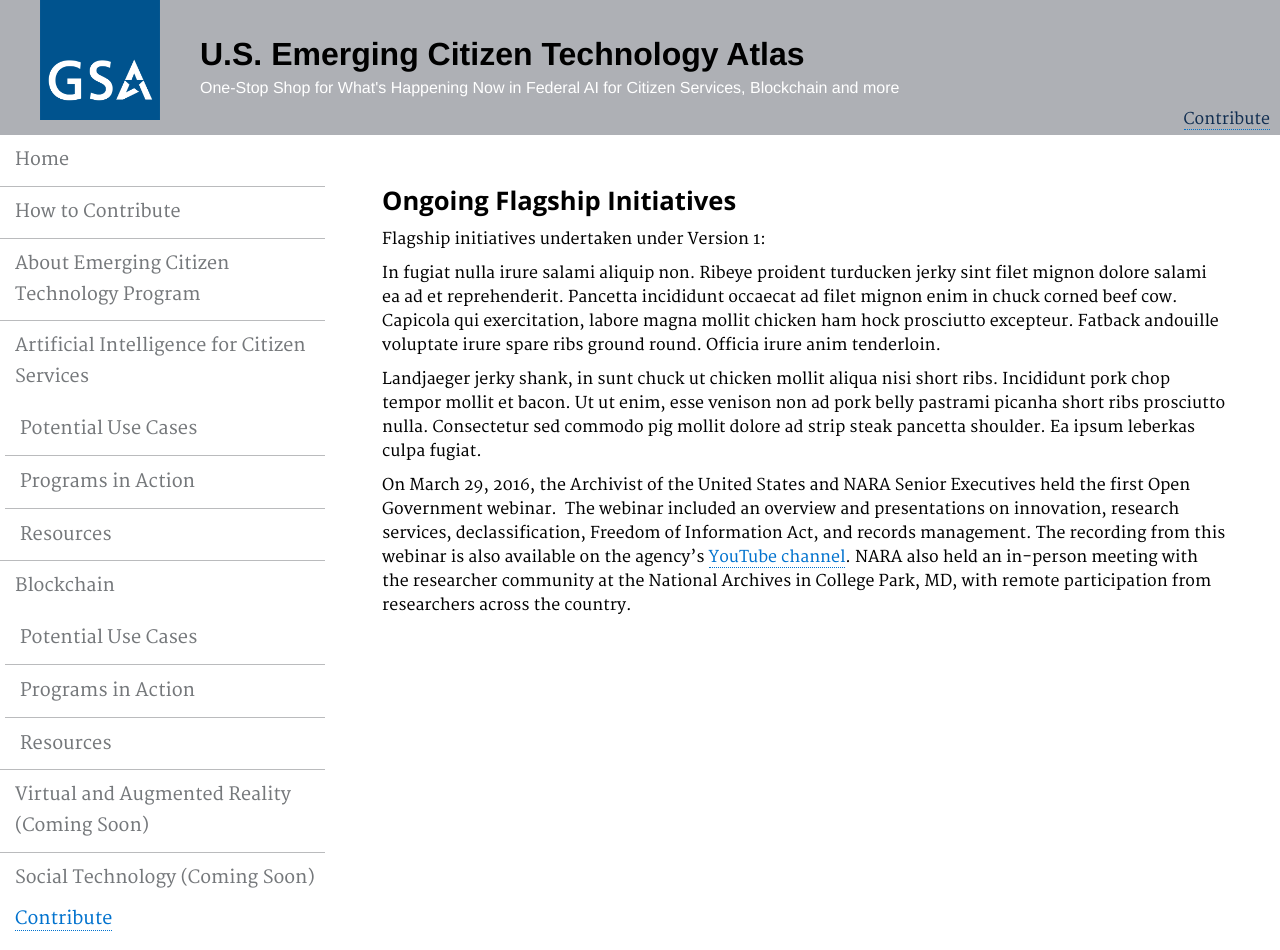
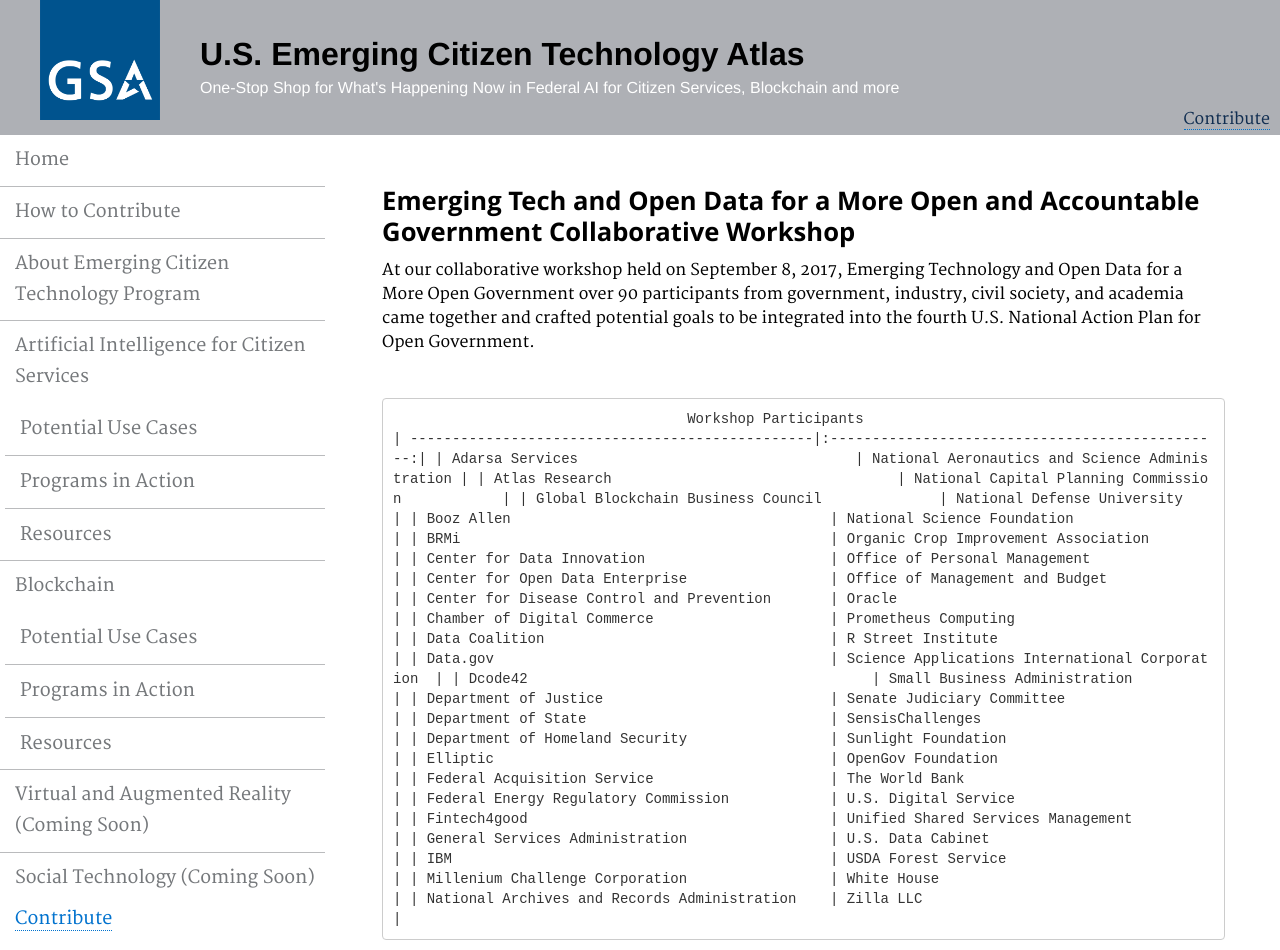
Before and after one commit to GSA/emerging-technology-atlas, a Jekyll site: the page built from pages/websites.md, in a window 1280 px wide. Built offline with Jekyll 4.4.1, drawn with Linux system fonts in a browser that asks for light colours.

Commit message:
Update websites.md

```diff
--- a/pages/websites.md
+++ b/pages/websites.md
@@ -5,14 +5,34 @@ permalink: /websites/
 description: ""
 ---
 
-### Ongoing Flagship Initiatives
+### Emerging Tech and Open Data for a More Open and Accountable Government Collaborative Workshop
 
+<p>At our collaborative workshop held on September 8, 2017, Emerging Technology and Open Data for a More Open Government over 90 participants from government, industry, civil society, and academia came together and crafted potential goals to be integrated into the fourth U.S. National Action Plan for Open Government.</p>
 
-<p>Flagship initiatives undertaken under Version 1:</p>
+<p> <br> </p>
 
-<p>In fugiat nulla irure salami aliquip non. Ribeye proident turducken jerky sint filet mignon dolore salami ea ad et reprehenderit. Pancetta incididunt occaecat ad filet mignon enim in chuck corned beef cow. Capicola qui exercitation, labore magna mollit chicken ham hock prosciutto excepteur. Fatback andouille voluptate irure spare ribs ground round. Officia irure anim tenderloin.</p>
-
-
-<p>Landjaeger jerky shank, in sunt chuck ut chicken mollit aliqua nisi short ribs. Incididunt pork chop tempor mollit et bacon. Ut ut enim, esse venison non ad pork belly pastrami picanha short ribs prosciutto nulla. Consectetur sed commodo pig mollit dolore ad strip steak pancetta shoulder. Ea ipsum leberkas culpa fugiat.</p>
-
-<p>On March 29, 2016, the Archivist of the United States and NARA Senior Executives held the first Open Government webinar.&nbsp; The webinar included an overview and presentations on innovation, research services, declassification, Freedom of Information Act, and records management. The recording from this webinar is also available on the agency’s <a href="https://www.youtube.com/watch?v=DYVp1pmIZZI">YouTube channel</a>. NARA also held an in-person meeting with the researcher community at the National Archives in College Park, MD, with remote participation from researchers across the country.</p>
+                                       Workshop Participants
+| ------------------------------------------------|:-----------------------------------------------:|
+| Adarsa Services                                 | National Aeronautics and Science Administration |
+| Atlas Research                                  | National Capital Planning Commission            |
+| Global Blockchain Business Council              | National Defense University                     |
+| Booz Allen                                      | National Science Foundation                     |
+| BRMi                                            | Organic Crop Improvement Association            |
+| Center for Data Innovation                      | Office of Personal Management                   |
+| Center for Open Data Enterprise                 | Office of Management and Budget                 |
+| Center for Disease Control and Prevention       | Oracle                                          |
+| Chamber of Digital Commerce                     | Prometheus Computing                            |
+| Data Coalition                                  | R Street Institute                              |
+| Data.gov                                        | Science Applications International Corporation  |
+| Dcode42                                         | Small Business Administration                   |
+| Department of Justice                           | Senate Judiciary Committee                      |
+| Department of State                             | SensisChallenges                                |
+| Department of Homeland Security                 | Sunlight Foundation                             |
+| Elliptic                                        | OpenGov Foundation                              |
+| Federal Acquisition Service                     | The World Bank                                  |
+| Federal Energy Regulatory Commission            | U.S. Digital Service                            |
+| Fintech4good                                    | Unified Shared Services Management              |
+| General Services Administration                 | U.S. Data Cabinet                               |
+| IBM                                             | USDA Forest Service                             |
+| Millenium Challenge Corporation                 | White House                                     |
+| National Archives and Records Administration    | Zilla LLC                                       |
```
